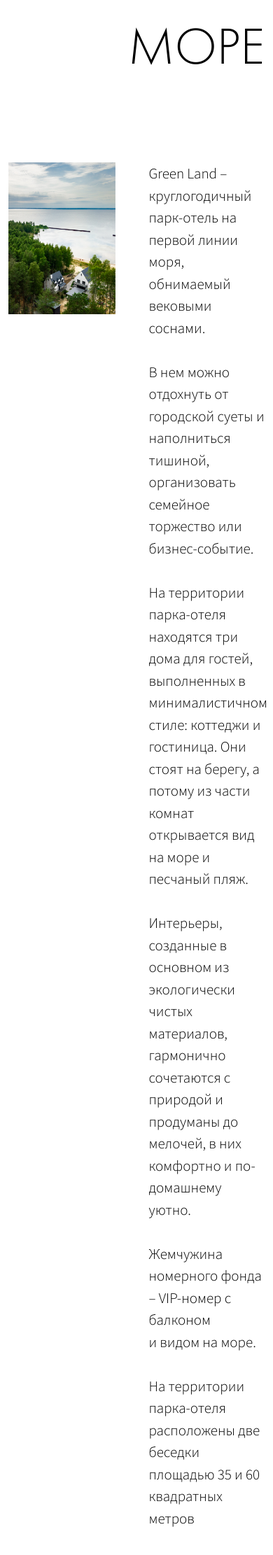
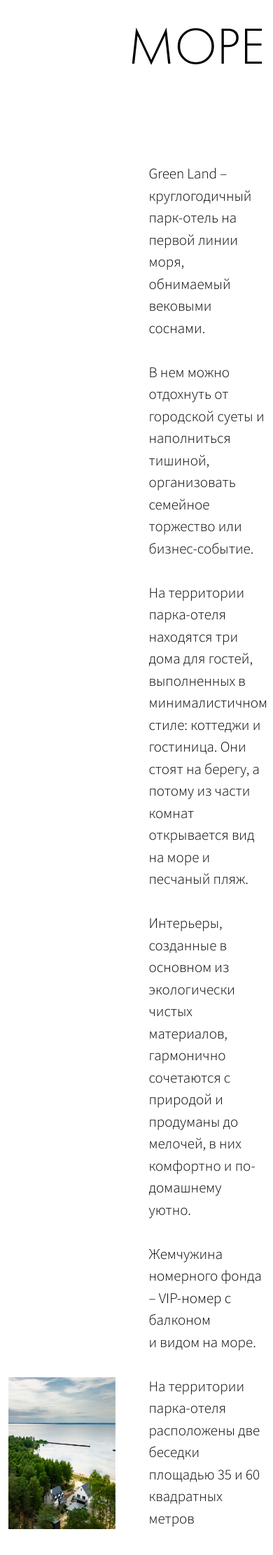
Before and after one commit to acr0matic/greenland, a PHP site: page / in a window 390 px wide, after a click on "УСЛУГИ"; the page is wider, and only the part inside the window is pictured. Shown: the part 1680-3902 px from the top of that part at 70% size. Run offline with PHP 8.4, Linux system fonts and the light colour scheme; style sheets or scripts are compiled from the project's sources.

Commit message:
feat: адаптив для небольших мониторов ПК

```diff
--- a/src/index.php
+++ b/src/index.php
@@ -29,7 +29,7 @@
       <div class="about">
         <div class="row g-0">
           <div class="col-5">
-            <picture class="lazy">
+            <picture class="lazy position-sticky">
               <img class="lazy__item image image--cover" data-src="img/layout/page/index/about/picture.jpg" alt="">
             </picture>
           </div>
@@ -297,7 +297,7 @@
                       <div class="row">
                         <div class="col-8 col-xxl-9 pe-4 pe-xxl-5">
                           <picture class="catalog-item__picture lazy">
-                            <img class="catalog-item__image image--cover lazy__item" data-src="content/catalog/1.jpg" alt="">
+                            <img class="catalog-item__image image image--cover lazy__item" data-src="content/catalog/1.jpg" alt="">
                           </picture>
                         </div>
                         <!-- /.col-9 -->
@@ -348,7 +348,7 @@
                       <div class="row">
                         <div class="col-8 col-xxl-9 pe-4 pe-xxl-5">
                           <picture class="catalog-item__picture lazy">
-                            <img class="catalog-item__image image--cover lazy__item" data-src="content/catalog/1.jpg" alt="">
+                            <img class="catalog-item__image image image--cover lazy__item" data-src="content/catalog/1.jpg" alt="">
                           </picture>
                         </div>
                         <!-- /.col-9 -->
@@ -422,7 +422,7 @@
                       <div class="row">
                         <div class="col-8 col-xxl-9 pe-4 pe-xxl-5">
                           <picture class="catalog-item__picture lazy">
-                            <img class="catalog-item__image image--cover lazy__item" data-src="content/catalog/2.jpg" alt="">
+                            <img class="catalog-item__image image image--cover lazy__item" data-src="content/catalog/2.jpg" alt="">
                           </picture>
                         </div>
                         <!-- /.col-9 -->
@@ -473,7 +473,7 @@
                       <div class="row">
                         <div class="col-8 col-xxl-9 pe-4 pe-xxl-5">
                           <picture class="catalog-item__picture lazy">
-                            <img class="catalog-item__image image--cover lazy__item" data-src="content/catalog/2.jpg" alt="">
+                            <img class="catalog-item__image image image--cover lazy__item" data-src="content/catalog/2.jpg" alt="">
                           </picture>
                         </div>
                         <!-- /.col-9 -->
@@ -545,7 +545,7 @@
   <section id="service" class="section">
     <div class="section__header text-center">
       <h2 class="section__title">
-        GREEN LAND <strong>УСЛУГИ</strong> GREEN LAND <strong>УСЛУГИ</strong>
+        GREEN LAND <strong>УСЛУГИ</strong> <span class="d-none d-xl-inline-block">GREEN LAND <strong>УСЛУГИ</strong></span>
       </h2>
     </div>
     <!-- /.section__header -->
@@ -635,7 +635,7 @@
       <div class="rule">
         <div class="row">
           <div class="col-5">
-            <picture class="rule__picture lazy h-100">
+            <picture class="rule__picture lazy position-sticky">
               <img class="image image--cover lazy__item" data-src="img/layout/page/index/rule/picture.jpg" alt="">
             </picture>
           </div>
--- a/src/layout/block/callback.php
+++ b/src/layout/block/callback.php
@@ -33,7 +33,7 @@
                 </div>
                 <!-- /.input -->
 
-                <div class="input">
+                <div class="input mb-5">
                   <input placeholder="Комментарий" autocomplete="off" type="text" name="user_message" class="input__field">
                   <img data-tippy-content="Сообщение слишком короткое" class="input__warning" src="" alt="">
                 </div>
@@ -49,7 +49,7 @@
         <!-- /.col-6 -->
 
         <div class="col-6 col-xxl-5 offset-1">
-          <picture class="callback__picture lazy">
+          <picture class="callback__picture lazy position-sticky">
             <img class="image image--cover lazy__item" data-src="img/layout/section/callback/picture.jpg" alt="">
           </picture>
         </div>
--- a/src/scripts/header.js
+++ b/src/scripts/header.js
@@ -1 +1,9 @@
-if (header && currentPage !== 'home') header.classList.add('header--contrast');
+if (currentPage !== 'home') header.classList.add('header--contrast');
+
+GetHeight(header);
+window.addEventListener('resize', () => GetHeight(header));
+
+function GetHeight(target) {
+  const height = target.offsetHeight;
+  document.documentElement.style.setProperty('--header-height', height + 'px');
+}
--- a/src/scss/base/_helpers.scss
+++ b/src/scss/base/_helpers.scss
@@ -1,3 +1,7 @@
 // -----------------------------------------------------------------------------
 // В этом файле содержатся дополнительные или общие классы
 // -----------------------------------------------------------------------------
+
+.position-sticky {
+  top: calc(20px + var(--header-height));
+}
--- a/src/scss/layout/page/index/_advantage.scss
+++ b/src/scss/layout/page/index/_advantage.scss
@@ -17,4 +17,12 @@
     font-weight: $weight-Regular;
     font-size: $font-size__title--medium;
   }
+
+  &__text {
+    @include breakpoint($breakpoint-laptop) {
+      br {
+        display: none;
+      }
+    }
+  }
 }
--- a/src/scss/layout/page/index/_feature.scss
+++ b/src/scss/layout/page/index/_feature.scss
@@ -5,6 +5,10 @@
   &__background {
     @include breakpoint($breakpoint-laptop--medium) {
       height: 530px;
+    }
+
+    @include breakpoint($breakpoint-laptop) {
+      height: 420px;
     }
 
     height: 600px;
--- a/src/scss/layout/page/index/_rule.scss
+++ b/src/scss/layout/page/index/_rule.scss
@@ -5,6 +5,14 @@
 }
 
 .rule {
+  &__picture {
+    @include breakpoint($breakpoint-laptop) {
+      height: initial;
+    }
+
+    height: 100%;
+  }
+
   &__info {
     margin-top: 40px;
     margin-bottom: 40px;
--- a/src/scss/layout/page/index/catalog/_item.scss
+++ b/src/scss/layout/page/index/catalog/_item.scss
@@ -1,4 +1,10 @@
 .catalog-item {
+  &__picture {
+    @include breakpoint($breakpoint-laptop) {
+      height: 100%;
+    }
+  }
+
   &__content {
     @include breakpoint($breakpoint-laptop--medium) {
       padding: 25px 0;
@@ -64,4 +70,8 @@
   &__action {
     margin-top: auto;
   }
+
+  &__button {
+    margin-top: 25px;
+  }
 }
--- a/src/scss/layout/page/index/service/_service.scss
+++ b/src/scss/layout/page/index/service/_service.scss
@@ -1,6 +1,11 @@
 #service {
   .section__header {
+    overflow: hidden;
     margin-bottom: 40px;
+  }
+
+  .section__title {
+    white-space: nowrap;
   }
 
   .swiper-control {
--- a/src/scss/layout/page/post/_post.scss
+++ b/src/scss/layout/page/post/_post.scss
@@ -26,6 +26,10 @@
       height: 556px;
     }
 
+    @include breakpoint($breakpoint-laptop) {
+      height: 360px;
+    }
+
     height: 666px;
   }
 
--- a/src/scss/layout/partials/element/logo/_logo.scss
+++ b/src/scss/layout/partials/element/logo/_logo.scss
@@ -12,6 +12,10 @@
       width: 300px;
     }
 
+    @include breakpoint($breakpoint-laptop) {
+      width: 240px;
+    }
+
     width: 360px;
   }
 }
--- a/src/scss/layout/partials/section/_callback.scss
+++ b/src/scss/layout/partials/section/_callback.scss
@@ -4,6 +4,12 @@
   }
 
   .section__title {
+    @include breakpoint($breakpoint-laptop) {
+      br {
+        display: none;
+      }
+    }
+
     font-size: $font-size__title--small;
   }
 }
--- /dev/null
+++ b/src/scss/layout/partials/section/_gallery.scss
@@ -0,0 +1,16 @@
+#gallery {
+}
+
+.gallery {
+  &__picture {
+    @include breakpoint($breakpoint-laptop--medium) {
+      height: 320px;
+    }
+
+    @include breakpoint($breakpoint-laptop) {
+      height: 260px;
+    }
+
+    height: 460px;
+  }
+}
--- a/src/scss/layout/partials/section/_main.scss
+++ b/src/scss/layout/partials/section/_main.scss
@@ -1,3 +1,4 @@
 @import "video";
+@import "gallery";
 @import "callback";
 @import "contact";
```
Also changed, not shown: src/post.php (+6 -4 lines).
